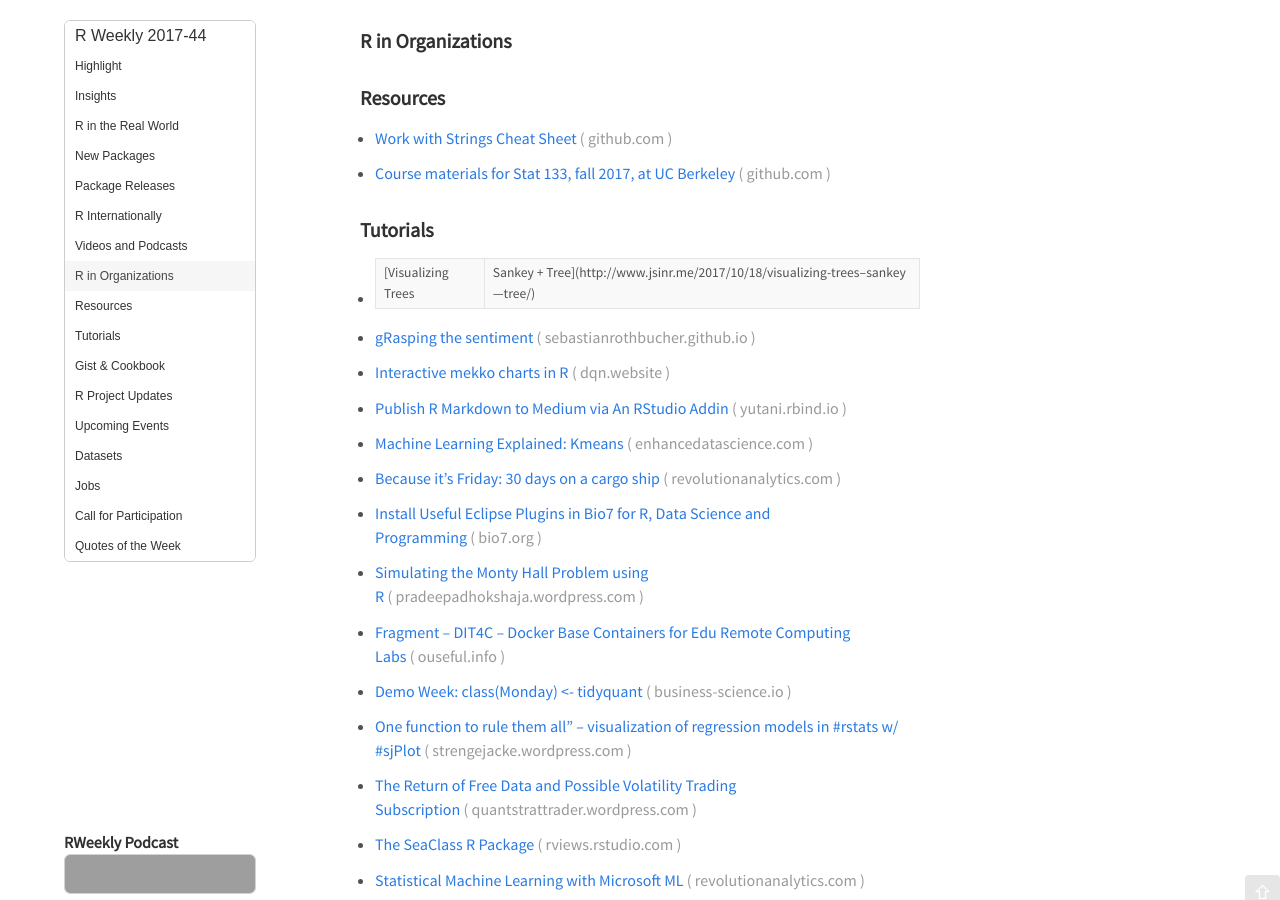
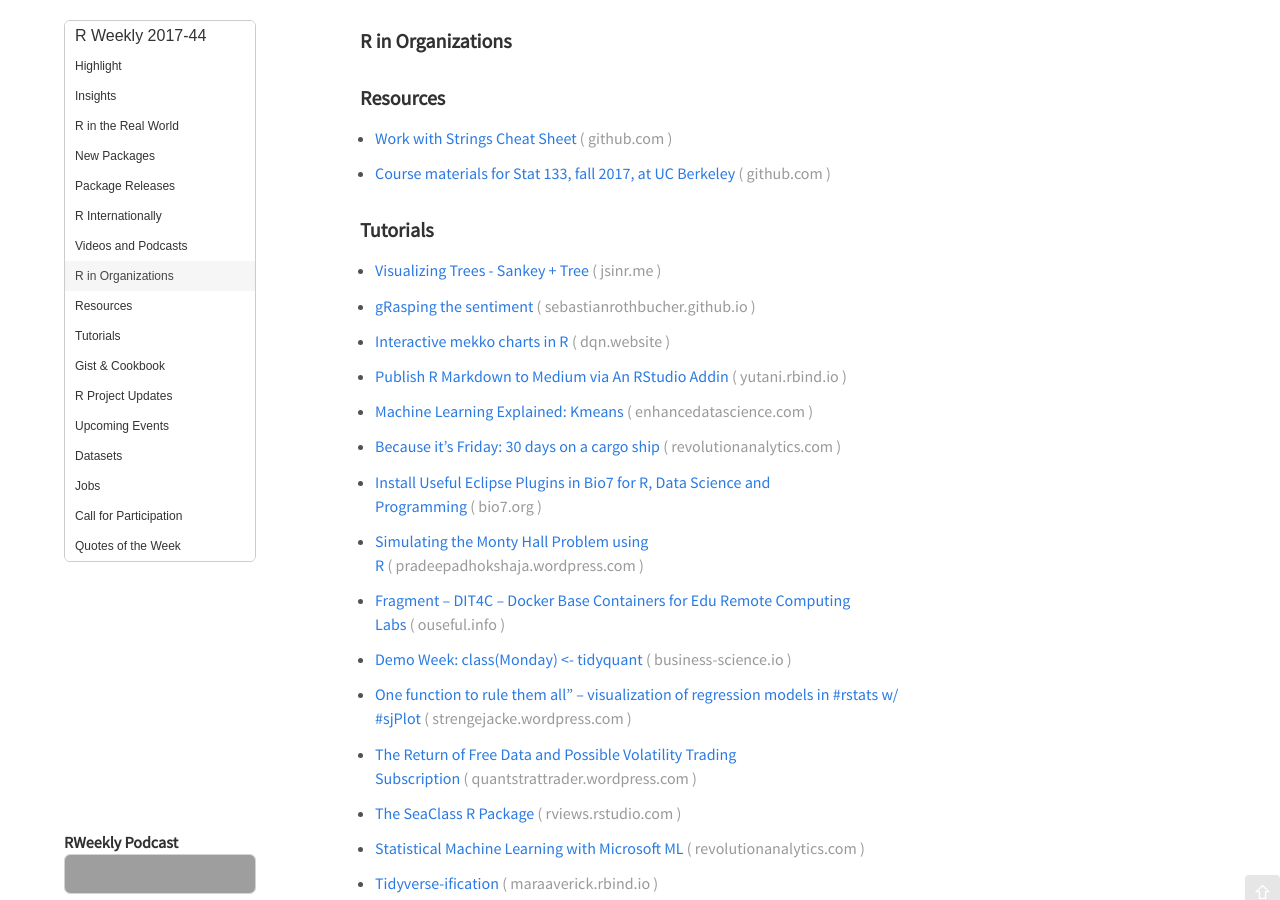
Before and after one commit to rweekly/rweekly.org, a Jekyll site: the page built from draft.md, in a window 1280 px wide and 900 px high, scrolled down 1363 px. Built offline with Jekyll 4.4.1, drawn with Linux system fonts in a browser that asks for light colours; emoji names are drawn with the system emoji font; comment, search, counter and statistics services are not loaded; grey boxes are pictures that could not be loaded.

Commit message:
Draft: 2017-44

```diff
--- a/draft.md
+++ b/draft.md
@@ -66,7 +66,7 @@
 
 ###  Tutorials
 
-+ [Visualizing Trees | Sankey + Tree](http://www.jsinr.me/2017/10/18/visualizing-trees--sankey---tree/)
++ [Visualizing Trees - Sankey + Tree](http://www.jsinr.me/2017/10/18/visualizing-trees--sankey---tree/)
 
 + [gRasping the sentiment](https://sebastianrothbucher.github.io/datascience/r/tgif/2017/09/04/grasping-sentiment-r.html)
 
```
